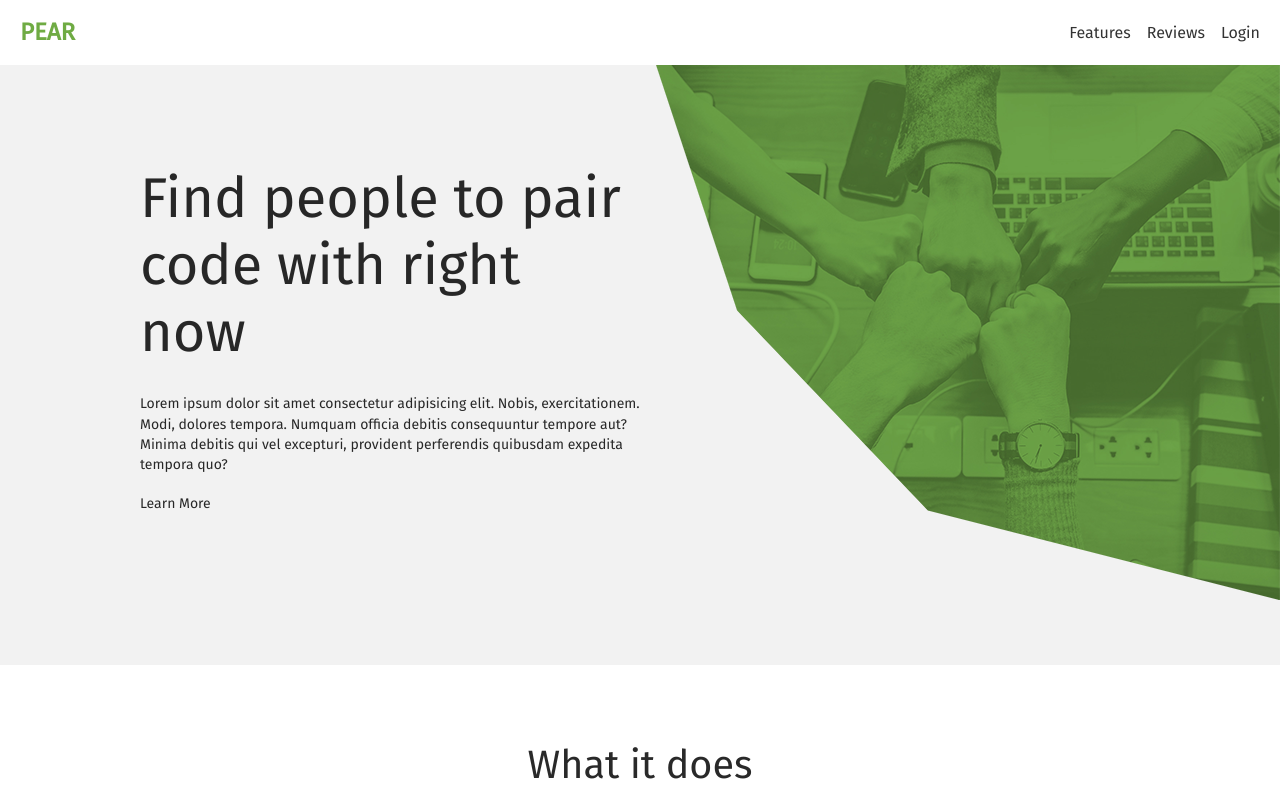
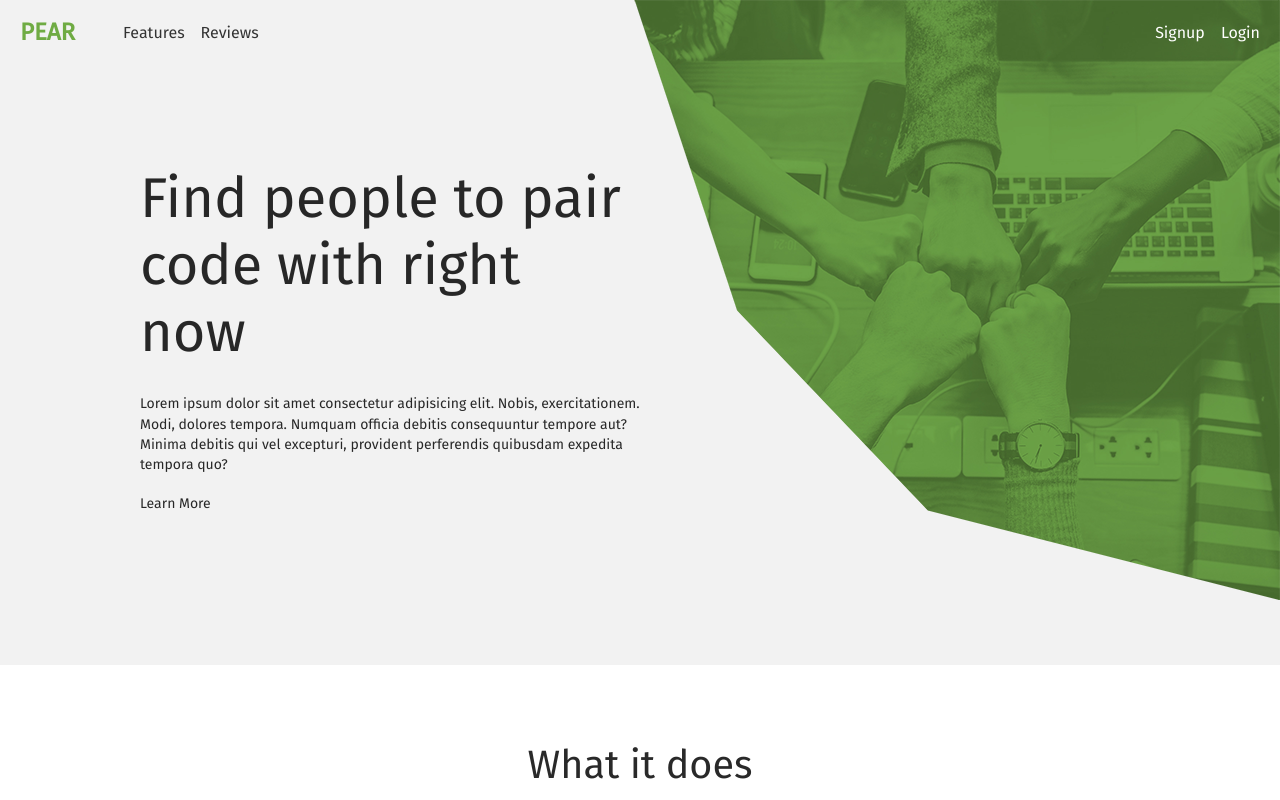
Before and after one commit to chazmcgrill/pair-coding-app, a React (Create React App) app in the folder client/: page / in a window 1280 px wide. Shown: the top 800 px of the page. Built offline with nearby package versions, Linux system fonts and the light colour scheme; no server answers.

Commit message:
Improves Header / Adds Links / Fixing Linting

```diff
--- a/client/src/app/components/Header.js
+++ b/client/src/app/components/Header.js
@@ -1,25 +1,33 @@
-import React, { Component, Fragment } from "react";
-import { NavLink } from "react-router-dom";
+import React, { Component, Fragment } from 'react';
+import { NavLink } from 'react-router-dom';
 import { connect } from 'react-redux';
 import { toggleLoginModal } from '../actions';
 import './Header.sass';
 
 class NavBar extends Component {
     openModal = () => {
-        this.props.loginClick();
+        const { loginClick } = this.props;
+        loginClick();
     }
 
     render() {
-        const {user} = this.props;
+        const { user } = this.props;
         return (
-            <header className="header" style={{ backgroundColor: '#fff' }}>
-                <h3 className="header_logo">PEAR</h3>
+            <header className="header" style={{ backgroundColor: 'none' }}>
+                <div className="header-left-side">
+                    <h3 className="header_logo">PEAR</h3>
+                    {!user.photo && (
+                        <Fragment>
+                            <a className="nav-link-left" href="#features">Features</a>
+                            <a className="nav-link-left" href="#reviews">Reviews</a>
+                        </Fragment>
+                    )}
+                </div>
                 <nav className="nav">
                     {!user.photo ? (
                         <Fragment>
-                            <a href="#features">Features</a>
-                            <a href="#features">Reviews</a>
-                            <div className="nav-link" onClick={this.openModal}>Login</div>
+                            <div role="button" tabIndex={0} className="nav-link" onClick={this.openModal}>Signup</div>
+                            <div role="button" tabIndex={0} className="nav-link" onClick={this.openModal}>Login</div>
                         </Fragment>
                     ) : (
                         <Fragment>
@@ -27,28 +35,28 @@ class NavBar extends Component {
                             <NavLink activeClassName="active" to="/curriculum">Curriculum</NavLink>
                             <NavLink activeClassName="active" to="/messages">Messages</NavLink>
                             <NavLink activeClassName="active" to="/Grid">Grid</NavLink>
-                            <img className="nav-user-image" src={user.photo} alt="user avatar"/>
+                            <img className="nav-user-image" src={user.photo} alt="user avatar" />
                         </Fragment>
                     )}
                 </nav>
             </header>
-        )
+        );
     }
 }
 
 function mapStateToProps(state) {
     return {
         user: state.userProfile.user,
-        modal: state.userProfile.isModalOpen
-    }
+        modal: state.userProfile.isModalOpen,
+    };
 }
 
 function mapDispatchToProps(dispatch) {
     return {
         loginClick: () => {
             dispatch(toggleLoginModal(true));
-        }
-    }
+        },
+    };
 }
 
 export default connect(mapStateToProps, mapDispatchToProps)(NavBar);
--- a/client/src/app/components/Header.sass
+++ b/client/src/app/components/Header.sass
@@ -11,23 +11,37 @@
         color: #6FAB43
         margin: 0
         font-weight: bold
+        margin-right: 2rem
+
+.header-left-side
+    display: flex
+    align-items: center
 
 .nav
     display: flex
 
-    a, .nav-link
-        font-size: 1rem
-        margin-left: 1rem
-        color: #333
-        cursor: pointer
+.nav-link-left, .nav-link
+    font-size: 1rem
+    margin-left: 1rem
+    cursor: pointer
 
-        &:hover
-            color: lighten(#333, 50%)
+.nav-link
+    color: #fff
 
-    .active
-        color: $brand
+    &:hover
+        color: darken(#fff, 50%)
 
-    .nav-user-image
-        padding: 0 1.25rem
-        height: 26px
-        border-radius: 100%
+.nav-link-left
+    color: #333
+    margin-left: 1rem
+
+    &:hover
+        color: lighten(#333, 50%)
+
+.active
+    color: $brand
+
+.nav-user-image
+    padding: 0 1.25rem
+    height: 26px
+    border-radius: 100%
```
Also changed, not shown: client/.eslintrc.json.
